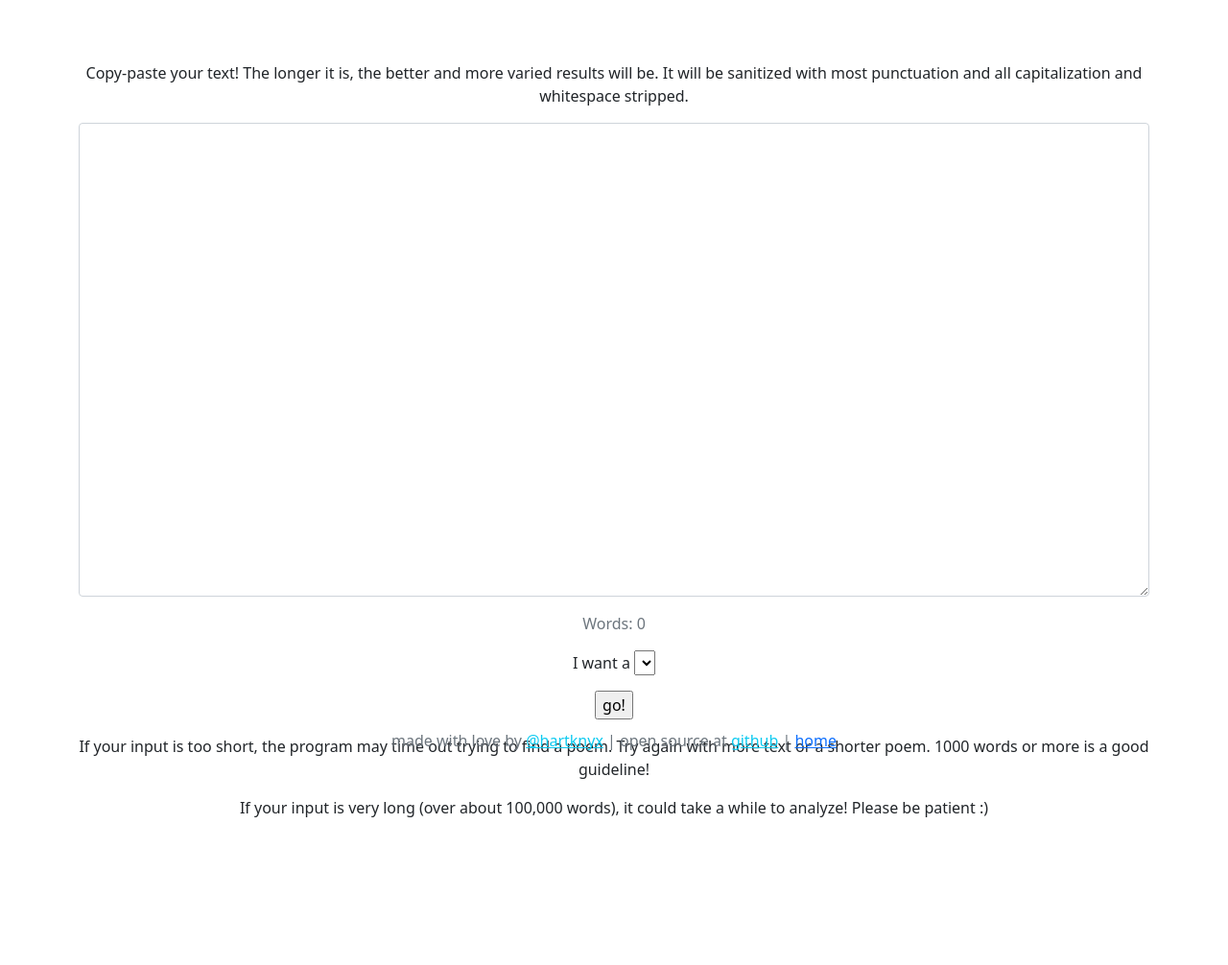
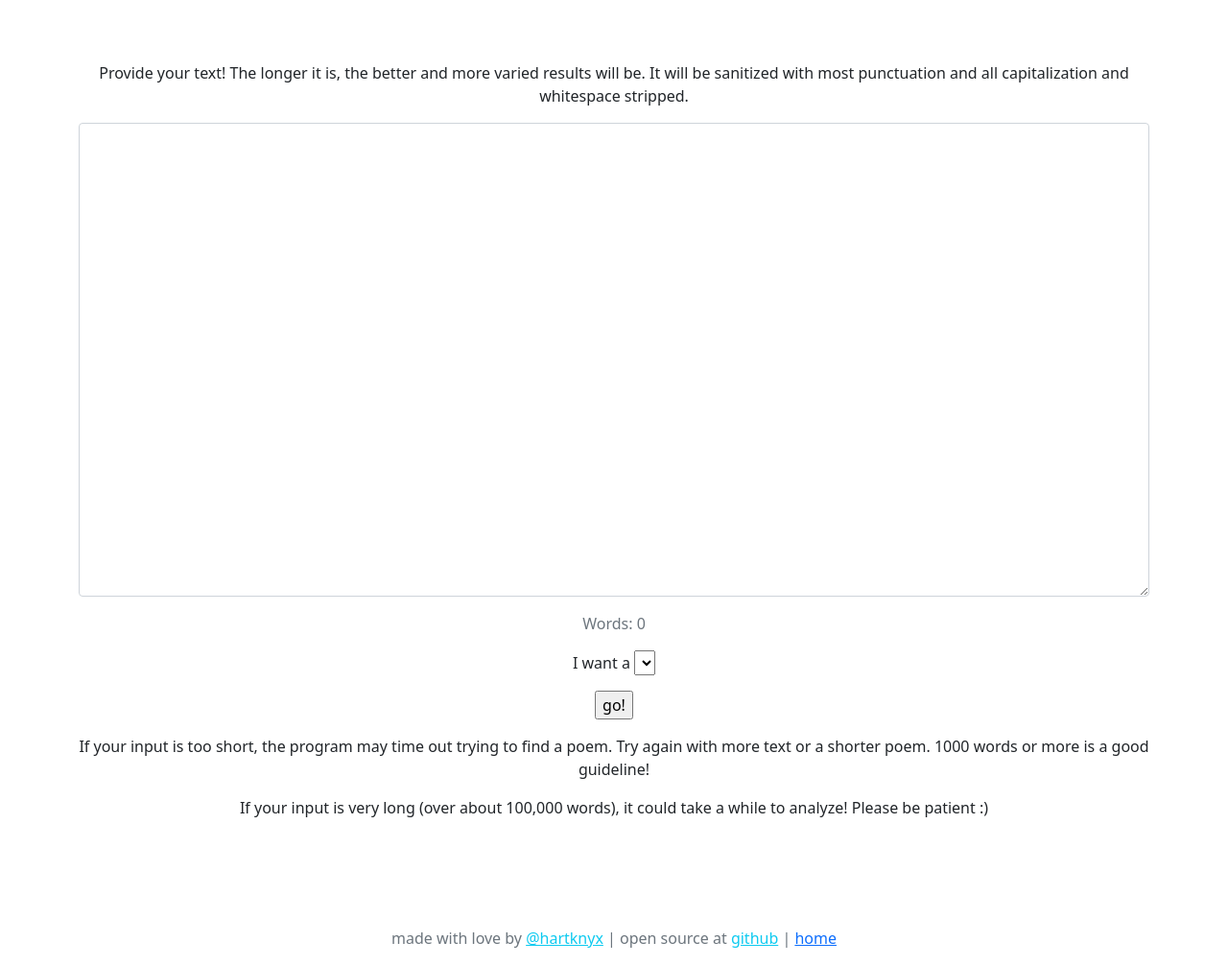
Before and after one commit to katlings/pyambic-pentameter, a Flask app: page /custom in a window 1280 px wide. Shown: the whole page at 96% size. Before the commit the page ends 852 px from the top, so only its background shows below. Run offline with Flask 2, Linux system fonts and the light colour scheme; lists and menus that the app fills with data are empty; parts of the project's set-up code (start-up, migrations or seed data) failed here and were passed over.

Commit message:
Update footer to be non-sticky

```diff
--- a/app.py
+++ b/app.py
@@ -35,7 +35,7 @@ class GeneratePoemForm(FlaskForm):
 
 class UploadTextForm(FlaskForm):
     poem_format = SelectField('Format', choices=[(k, k) for k in pm.poem_styles.keys()])
-    source_text = TextAreaField('Text', render_kw={'rows': 20, 'cols': 200})
+    source_text = TextAreaField('Text', render_kw={'rows': 20})
 
 
 @app.route('/', methods=['GET', 'POST'])
--- /dev/null
+++ b/static/style.css
@@ -0,0 +1,9 @@
+body {
+    min-height: 100vh;
+    display: flex;
+    flex-direction: column;
+}
+
+.container {
+    flex: 1;
+}
--- a/templates/custom.html
+++ b/templates/custom.html
@@ -7,6 +7,7 @@
     a poem from you <3
   </title>
   <link href="https://cdn.jsdelivr.net/npm/bootstrap@5.1.1/dist/css/bootstrap.min.css" rel="stylesheet" integrity="sha384-F3w7mX95PdgyTmZZMECAngseQB83DfGTowi0iMjiWaeVhAn4FJkqJByhZMI3AhiU" crossorigin="anonymous">
+  <link href="{{ url_for('static', filename='style.css') }}" rel="stylesheet">
 </head>
 <body>
   <div class="container">
@@ -15,7 +16,7 @@
         <form action="" method="POST">
           {{ form.csrf_token }}
           <div class="form-group my-3">
-            <label for="source_text">Copy-paste your text! The longer it is, the better and more varied results will be. It will be sanitized with most punctuation and all capitalization and whitespace stripped.</label>
+            <label for="source_text">Provide your text! The longer it is, the better and more varied results will be. It will be sanitized with most punctuation and all capitalization and whitespace stripped.</label>
             {{ form.source_text(class_="form-control my-3") }}
             <p class="text-secondary">Words: <span id="numWords">0</span></p>
           </div>
@@ -33,7 +34,7 @@
       </div>
     </div>
   </div>
-  <footer class="page-footer fixed-bottom font-small text-center text-secondary">
+  <footer class="page-footer mt-5 font-small text-center text-secondary">
     <p>
       made with love by <a class="text-info" href="https://www.twitter.com/hartknyx">@hartknyx</a> |
       open source at <a class="text-info" href="https://www.github.com/katlings/pyambic-pentameter">github</a> |
--- a/templates/custom_poem.html
+++ b/templates/custom_poem.html
@@ -7,6 +7,7 @@
     a poem from you <3
   </title>
   <link href="https://cdn.jsdelivr.net/npm/bootstrap@5.1.1/dist/css/bootstrap.min.css" rel="stylesheet" integrity="sha384-F3w7mX95PdgyTmZZMECAngseQB83DfGTowi0iMjiWaeVhAn4FJkqJByhZMI3AhiU" crossorigin="anonymous">
+  <link href="{{ url_for('static', filename='style.css') }}" rel="stylesheet">
 </head>
 <body>
   <div class="container">
@@ -37,8 +38,8 @@
       </div>
     </div>
   </div>
-  <footer class="page-footer fixed-bottom font-small text-center text-secondary">
-  <p>
+  <footer class="page-footer mt-5 font-small text-center text-secondary">
+    <p>
     made with love by <a class="text-info" href="https://www.twitter.com/hartknyx">@hartknyx</a> |
     open source at <a class="text-info" href="https://www.github.com/katlings/pyambic-pentameter">github</a> |
     <a href="/">home</a>
--- a/templates/generate.html
+++ b/templates/generate.html
@@ -7,6 +7,7 @@
     a poem for you <3
   </title>
   <link href="https://cdn.jsdelivr.net/npm/bootstrap@5.1.1/dist/css/bootstrap.min.css" rel="stylesheet" integrity="sha384-F3w7mX95PdgyTmZZMECAngseQB83DfGTowi0iMjiWaeVhAn4FJkqJByhZMI3AhiU" crossorigin="anonymous">
+  <link href="{{ url_for('static', filename='style.css') }}" rel="stylesheet">
 </head>
 <body>
   <div class="container">
@@ -45,7 +46,7 @@
       </div>
     </div>
   </div>
-  <footer class="page-footer fixed-bottom font-small text-center text-secondary">
+  <footer class="page-footer mt-5 font-small text-center text-secondary">
   <p>
     made with love by <a class="text-info" href="https://www.twitter.com/hartknyx">@hartknyx</a> |
     open source at <a class="text-info" href="https://www.github.com/katlings/pyambic-pentameter">github</a> |
```
